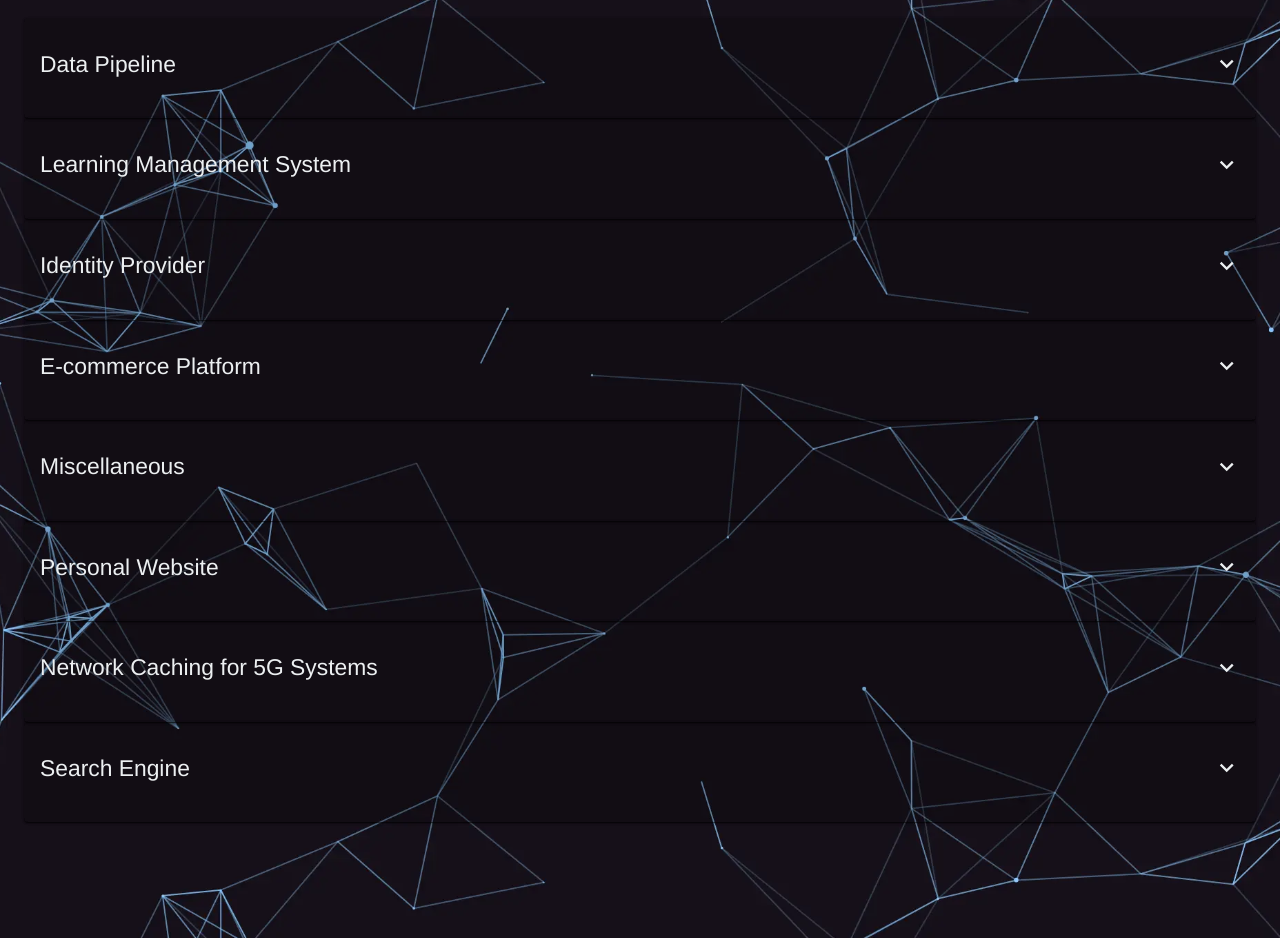
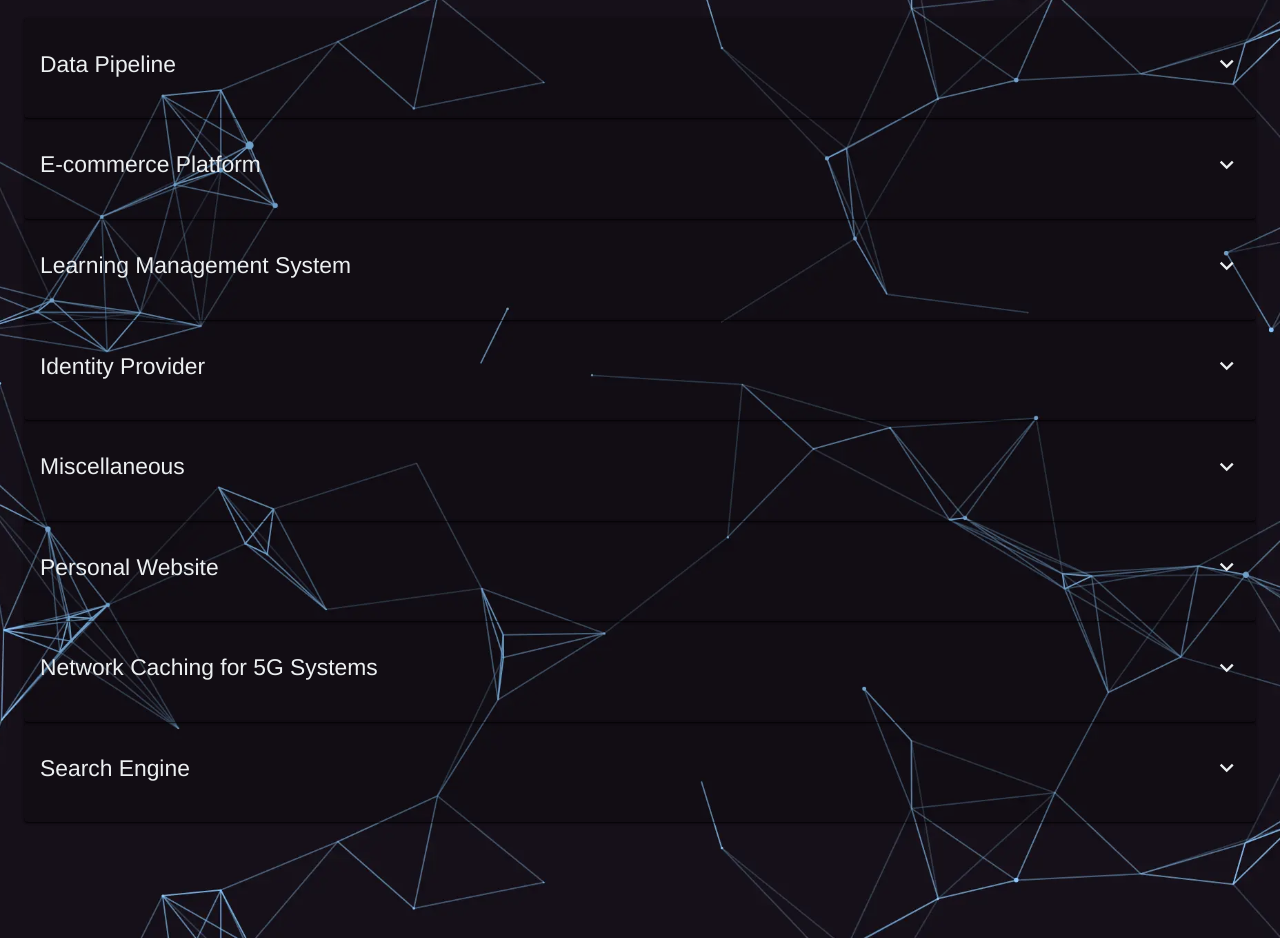
Before and after one commit to devkot/stelioskot.dev, a React (Create React App) app: page / in a window 1280 px wide. Shown: the part 1300-2238 px from the top of the page. Built offline with nearby package versions, Linux system fonts and the light colour scheme.

Commit message:
Improve wording of projects section

```diff
--- a/src/components/Projects.tsx
+++ b/src/components/Projects.tsx
@@ -109,10 +109,19 @@ const Projects: React.FunctionComponent = () => {
   const projects: Array<ProjectContent> = [
     {
       title: "Data Pipeline",
-      description: `Led the R&D team in the delivery of a first iteration of a cloud
+      description: `Led the R&D team in the delivery of a first iteration of a serverless cloud
         based Data Pipeline to bulk sync data between the Administrate
         platform and third parties.`,
-      chips: ["Python", "AWS Lambda", "AWS S3", "AWS Fargate", "Docker"],
+      chips: ["Python", "AWS", "Docker", "MySQL"],
+    },
+    {
+      title: "E-commerce Platform",
+      description: `Overhauled and expanded an e-commerce GraphQL API in order to
+      reduce complexity and simplify building integrations by third parties.
+      Enforced a cleaner API schema through Schema First design
+      while also promoting a clean architecture by following a modular pattern
+      to building a GraphQL Server.`,
+      chips: ["Node.js", "GraphQL", "Docker"],
     },
     {
       title: "Learning Management System",
@@ -140,14 +149,6 @@ const Projects: React.FunctionComponent = () => {
         "OpenID Connect",
         "OAuth 2.0",
       ],
-    },
-    {
-      title: "E-commerce Platform",
-      description: `Rebuilt an e-commerce GraphQL API in order to simplify
-      building integrations by enforcing a cleaner schema while also
-      increasing development speed by promoting a modular approach
-      to building a GraphQL server.`,
-      chips: ["Node.js", "GraphQL", "Docker"],
     },
     {
       title: "Miscellaneous",
```
